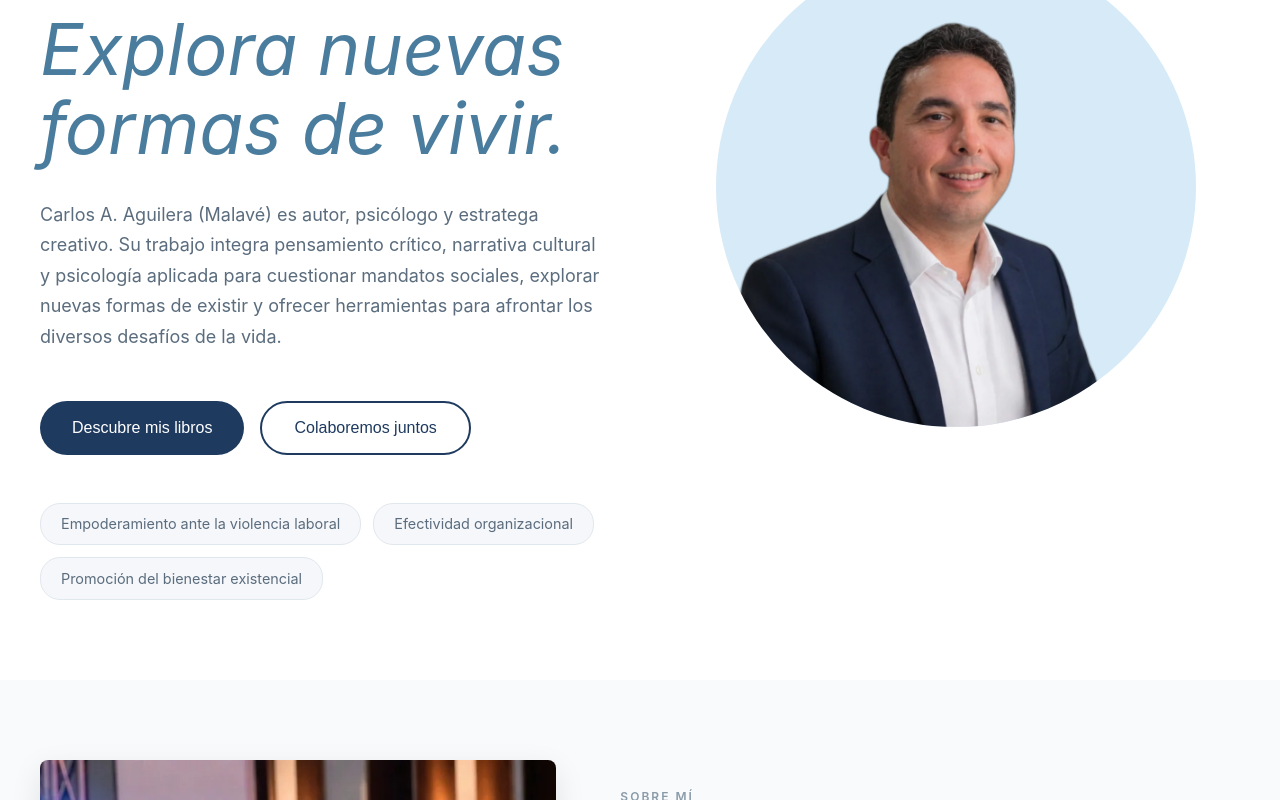
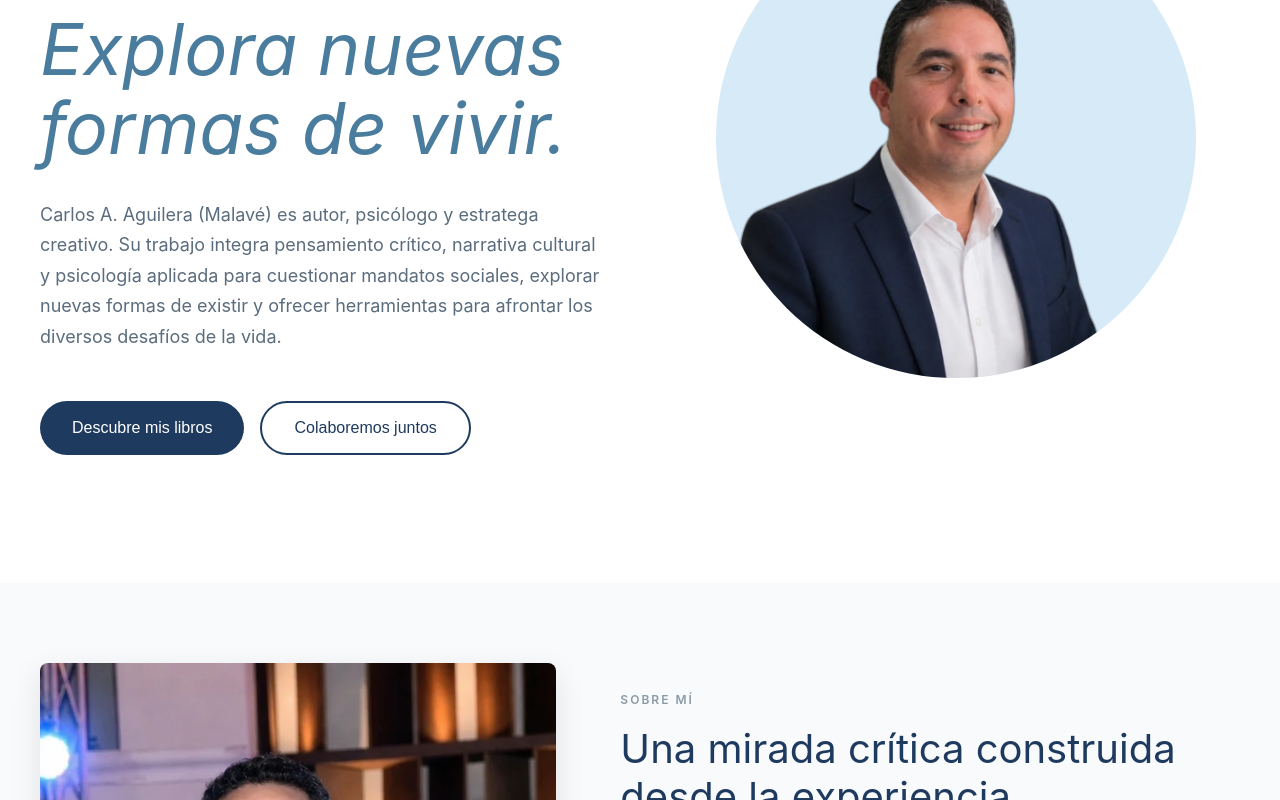
Before and after one commit to codingwithdani/vivirsinproposito, a React (Vite) app: page / in a window 1280 px wide. Shown: the part 365-1165 px from the top of the page. Built offline with nearby package versions, Linux system fonts and the light colour scheme.

Commit message:
Remove hero tags section from Hero
Co-Authored-By: Claude Sonnet 4.6 <noreply@anthropic.com>

```diff
--- a/src/components/Hero/Hero.jsx
+++ b/src/components/Hero/Hero.jsx
@@ -38,12 +38,6 @@ function Hero() {
               Colaboremos juntos
             </button>
           </div>
-
-          <div className="hero-tags">
-            <span className="tag">Empoderamiento ante la violencia laboral</span>
-            <span className="tag">Efectividad organizacional</span>
-            <span className="tag">Promoción del bienestar existencial</span>
-          </div>
         </div>
 
         <div className="hero-image">
```
